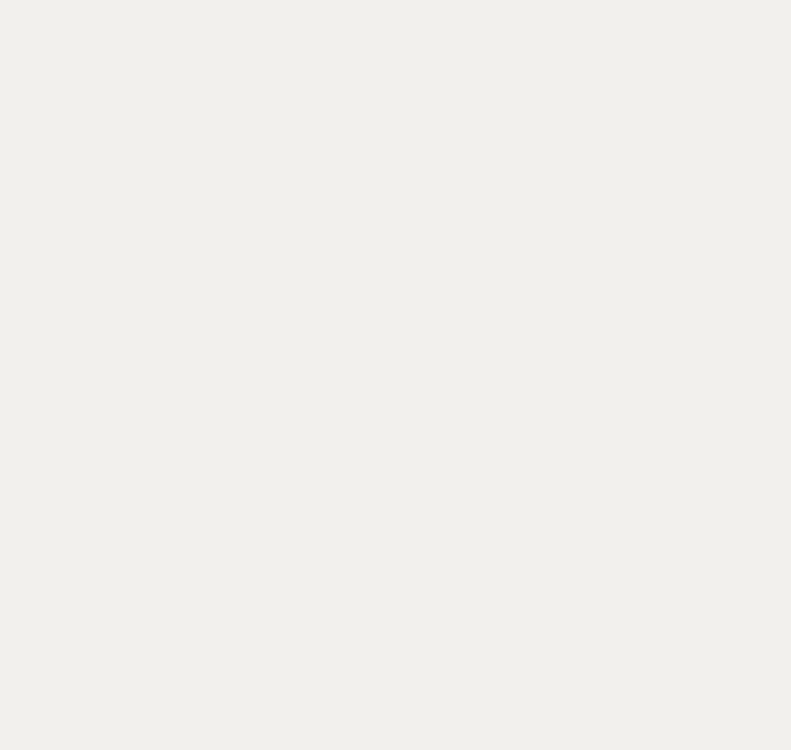
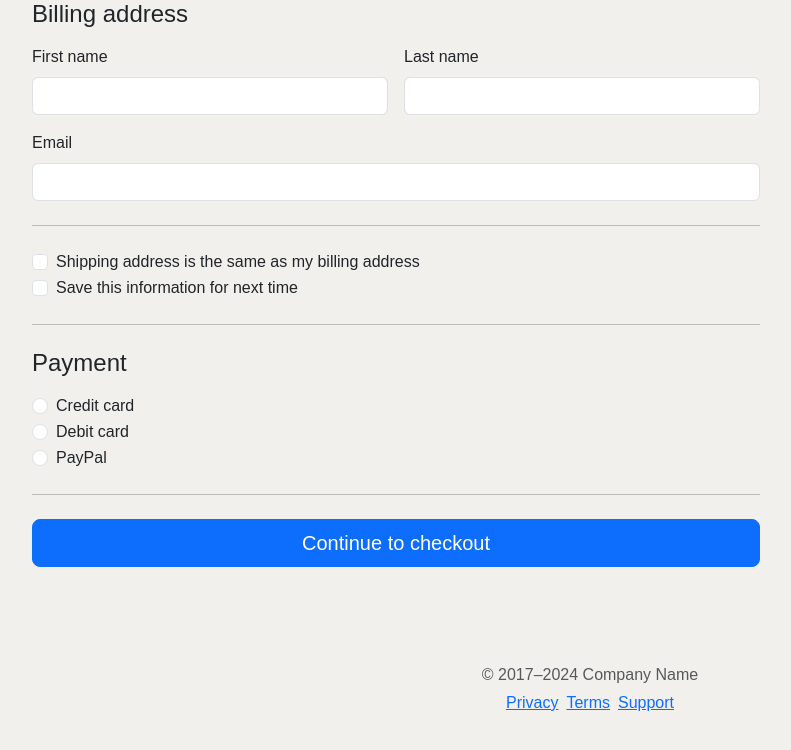
Before and after one commit to Thekey213/DigiTech, a React (Vite) app: page /DigiTech/checkout in a window 1280 px wide. Before the commit this address had no page. Shown: the top 750 px of the page, without its empty margins (50-841 px from the left). Built offline with nearby package versions, Linux system fonts and the light colour scheme.

Commit message:
Added checkout

```diff
--- a/src/App.jsx
+++ b/src/App.jsx
@@ -3,6 +3,8 @@ import Laptops from './pages/product/Laptops';
 import ProductDetail from './pages/product/ProductDetail';
 import Cart from './pages/cart/Cart';
 import Home from './pages/home/Home';
+import Checkout from './pages/cart/Checkout';
+
 import { BrowserRouter as Router, Routes, Route } from 'react-router-dom';
 import './App.css';
 
@@ -10,9 +12,11 @@ function App() {
  return (
     <Router basename="/DigiTech">
       <Routes>
+
         <Route path="/" element={<Home />} />
         <Route path="/laptops" element={<Laptops />} />
         <Route path="/cart" element={<Cart />} />
+        <Route path="/checkout" element={<Checkout />} />
         <Route path="/product/:id" element={<ProductDetail />} />
       </Routes>
     </Router>
--- a/src/components/home/FooterSection.jsx
+++ b/src/components/home/FooterSection.jsx
@@ -7,7 +7,7 @@ export class FooterSection extends Component {
     return (
 
 
-<div className="container ">
+<div className="container myfooter ">
 <div className="row">
     <div className="col-md-6">
         <h3 style={{ color:'white',marginTop:'4rem'}}>WE WANT TO HEAR FROM YOU!</h3>
--- a/src/components/home/footer.css
+++ b/src/components/home/footer.css
@@ -4,7 +4,7 @@
   }
 
 
- ul li {
+  .myfooter ul li {
    list-style: none;
    font-family: AlibabaSans;
    color: white;
@@ -12,12 +12,12 @@
 
 }
 
-h3{
+.myfooter h3{
     font-size: 75px;
 }
 
 
-h4 {
+.myfooter h4 {
     font-family: AlibabaSans;
     color: white;
     font-weight: bold;
--- a/src/components/product/ProductHomeSection.jsx
+++ b/src/components/product/ProductHomeSection.jsx
@@ -18,7 +18,7 @@ const ProductHomeSection = () => {
     const arrow =">";
 
     return (
-        <div className="container pad">
+        <div className="container producthome pad">
             <div className="row">
                 <div className="col-md-6 ">
                     <h3 style={{ color: ' #6E8DCF' }}>SHOP OUR <br /> PRODUCTS</h3>
--- /dev/null
+++ b/src/pages/cart/Checkout.jsx
@@ -0,0 +1,242 @@
+import React, { useState } from "react";
+
+const Checkout = () => {
+  const [formData, setFormData] = useState({
+    firstName: "",
+    lastName: "",
+    username: "",
+    email: "",
+    address: "",
+    address2: "",
+    country: "",
+    state: "",
+    zip: "",
+    paymentMethod: "",
+    ccName: "",
+    ccNumber: "",
+    ccExpiration: "",
+    ccCvv: "",
+  });
+
+  const [validated, setValidated] = useState(false);
+
+  const handleChange = (e) => {
+    const { name, value } = e.target;
+    setFormData({ ...formData, [name]: value });
+  };
+
+  const handleSubmit = (e) => {
+    e.preventDefault();
+    const form = e.currentTarget;
+    if (form.checkValidity() === false) {
+      e.stopPropagation();
+    }
+    setValidated(true);
+  };
+
+  return (
+    <div className="container">
+      <main>
+
+
+        <div className="row g-5">
+          <div className="col-md-5 col-lg-4 order-md-last">
+            {/* Your cart section */}
+          </div>
+          <div className="col-md-7 col-lg-8">
+            <h4 className="mb-3">Billing address</h4>
+            <form
+              className={validated ? "needs-validation was-validated" : "needs-validation"}
+              noValidate
+              onSubmit={handleSubmit}
+            >
+              <div className="row g-3">
+                <div className="col-sm-6">
+                  <label htmlFor="firstName" className="form-label">First name</label>
+                  <input
+                    type="text"
+                    className="form-control"
+                    id="firstName"
+                    name="firstName"
+                    value={formData.firstName}
+                    onChange={handleChange}
+                    required
+                  />
+                  <div className="invalid-feedback">Valid first name is required.</div>
+                </div>
+                <div className="col-sm-6">
+                  <label htmlFor="lastName" className="form-label">Last name</label>
+                  <input
+                    type="text"
+                    className="form-control"
+                    id="lastName"
+                    name="lastName"
+                    value={formData.lastName}
+                    onChange={handleChange}
+                    required
+                  />
+                  <div className="invalid-feedback">Valid last name is required.</div>
+                </div>
+
+                <div className="col-12">
+                  <label htmlFor="email" className="form-label">Email </label>
+                  <input
+                    type="email"
+                    className="form-control"
+                    id="email"
+                    name="email"
+                    value={formData.email}
+                    onChange={handleChange}
+                  />
+                  <div className="invalid-feedback">Please enter a valid email address for shipping updates.</div>
+                </div>
+
+
+
+
+
+              </div>
+
+              <hr className="my-4" />
+
+              <div className="form-check">
+                <input
+                  type="checkbox"
+                  className="form-check-input"
+                  id="same-address"
+                />
+                <label className="form-check-label" htmlFor="same-address">Shipping address is the same as my billing address</label>
+              </div>
+              <div className="form-check">
+                <input
+                  type="checkbox"
+                  className="form-check-input"
+                  id="save-info"
+                />
+                <label className="form-check-label" htmlFor="save-info">Save this information for next time</label>
+              </div>
+
+              <hr className="my-4" />
+
+              <h4 className="mb-3">Payment</h4>
+
+              <div className="my-3">
+                <div className="form-check">
+                  <input
+                    id="credit"
+                    name="paymentMethod"
+                    type="radio"
+                    className="form-check-input"
+                    checked={formData.paymentMethod === "credit"}
+                    onChange={handleChange}
+                    required
+                  />
+                  <label className="form-check-label" htmlFor="credit">Credit card</label>
+                </div>
+                <div className="form-check">
+                  <input
+                    id="debit"
+                    name="paymentMethod"
+                    type="radio"
+                    className="form-check-input"
+                    checked={formData.paymentMethod === "debit"}
+                    onChange={handleChange}
+                    required
+                  />
+                  <label className="form-check-label" htmlFor="debit">Debit card</label>
+                </div>
+                <div className="form-check">
+                  <input
+                    id="paypal"
+                    name="paymentMethod"
+                    type="radio"
+                    className="form-check-input"
+                    checked={formData.paymentMethod === "paypal"}
+                    onChange={handleChange}
+                    required
+                  />
+                  <label className="form-check-label" htmlFor="paypal">PayPal</label>
+                </div>
+              </div>
+
+              {formData.paymentMethod === "credit" && (
+                <>
+                  <h4 className="mb-3">Credit card details</h4>
+                  <div className="row gy-3">
+                    <div className="col-md-6">
+                      <label htmlFor="ccName" className="form-label">Name on card</label>
+                      <input
+                        type="text"
+                        className="form-control"
+                        id="ccName"
+                        name="ccName"
+                        value={formData.ccName}
+                        onChange={handleChange}
+                        required
+                      />
+                      <div className="invalid-feedback">Name on card is required</div>
+                    </div>
+                    <div className="col-md-6">
+                      <label htmlFor="ccNumber" className="form-label">Credit card number</label>
+                      <input
+                        type="text"
+                        className="form-control"
+                        id="ccNumber"
+                        name="ccNumber"
+                        value={formData.ccNumber}
+                        onChange={handleChange}
+                        required
+                      />
+                      <div className="invalid-feedback">Credit card number is required</div>
+                    </div>
+                    <div className="col-md-3">
+                      <label htmlFor="ccExpiration" className="form-label">Expiration</label>
+                      <input
+                        type="text"
+                        className="form-control"
+                        id="ccExpiration"
+                        name="ccExpiration"
+                        value={formData.ccExpiration}
+                        onChange={handleChange}
+                        required
+                      />
+                      <div className="invalid-feedback">Expiration date required</div>
+                    </div>
+                    <div className="col-md-3">
+                      <label htmlFor="ccCvv" className="form-label">CVV</label>
+                      <input
+                        type="text"
+                        className="form-control"
+                        id="ccCvv"
+                        name="ccCvv"
+                        value={formData.ccCvv}
+                        onChange={handleChange}
+                        required
+                      />
+                      <div className="invalid-feedback">Security code required</div>
+                    </div>
+                  </div>
+                </>
+              )}
+
+              <hr className="my-4" />
+
+              <button className="w-100 btn btn-primary btn-lg" type="submit">Continue to checkout</button>
+            </form>
+          </div>
+        </div>
+      </main>
+
+      <footer className="my-5 pt-5 text-body-secondary text-center text-small">
+        <p className="mb-1">&copy; 2017–2024 Company Name</p>
+        <ul className="list-inline">
+          <li className="list-inline-item"><a href="#">Privacy</a></li>
+          <li className="list-inline-item"><a href="#">Terms</a></li>
+          <li className="list-inline-item"><a href="#">Support</a></li>
+        </ul>
+      </footer>
+    </div>
+  );
+};
+
+export default Checkout;
--- a/src/pages/product/Product.jsx
+++ b/src/pages/product/Product.jsx
@@ -21,7 +21,7 @@ const Product = ({ product }) => {
 
     <Link to={`/product/${product.id}` }  style={{ textDecoration: 'none', color: 'inherit' }}>
 
-   <div style={{marginBottom:'2rem'}} className="square-container product">
+   <div className="square-container product">
       <img src={product.image} alt={product.name} />
 
     </div>
--- a/src/pages/product/ProductDetail.jsx
+++ b/src/pages/product/ProductDetail.jsx
@@ -61,9 +61,9 @@ const ProductDetail = () => {
           <img src={product.image} alt={product.title} className="img-fluid" />
         </div>
         <div className="col-md-6 product-detail-content" >
-          <h2 style={{marginBottom:'0rem', fontWeight:'bold'}}>{product.title}</h2>
-          <h5>R{totalPrice.toLocaleString()}</h5> {/* Display the updated total price with commas */}
-          <h5 style={{fontWeight:'bold', }}>Specs</h5>
+          <h2>{product.title}</h2>
+          <h3>R{totalPrice.toLocaleString()}</h3> {/* Display the updated total price with commas */}
+          <h4>Specs</h4>
           <ul className="list-unstyled">
             {product.specs.map((spec, index) => (
               <li key={index}>{spec}</li>
--- a/src/pages/product/product.css
+++ b/src/pages/product/product.css
@@ -11,9 +11,6 @@
 
 
 
-h2{
-  font-family: Anton;
-}
 
 .product-container {
   display: flex;
@@ -53,7 +50,6 @@ h2{
 
 .product-info p {
   margin: 0;
-  margin-top: 1rem;
   margin-bottom: 5px;
   color:black;
   font-family: AlibabaSans;
@@ -219,12 +215,10 @@ h2{
   padding-left: 20px;
  }
 
- .product-detail-content li,
  .product-detail-content h2,
  .product-detail-content p,
  .product-detail-content h3 {
   margin-bottom: 10px;
-  color:#333;
  }
 
  .product-detail-content button {
```
Also changed, not shown: src/components/product/productrow.css (+12 -12 lines), src/pages/cart/Cart.jsx (+6 -1 lines).
